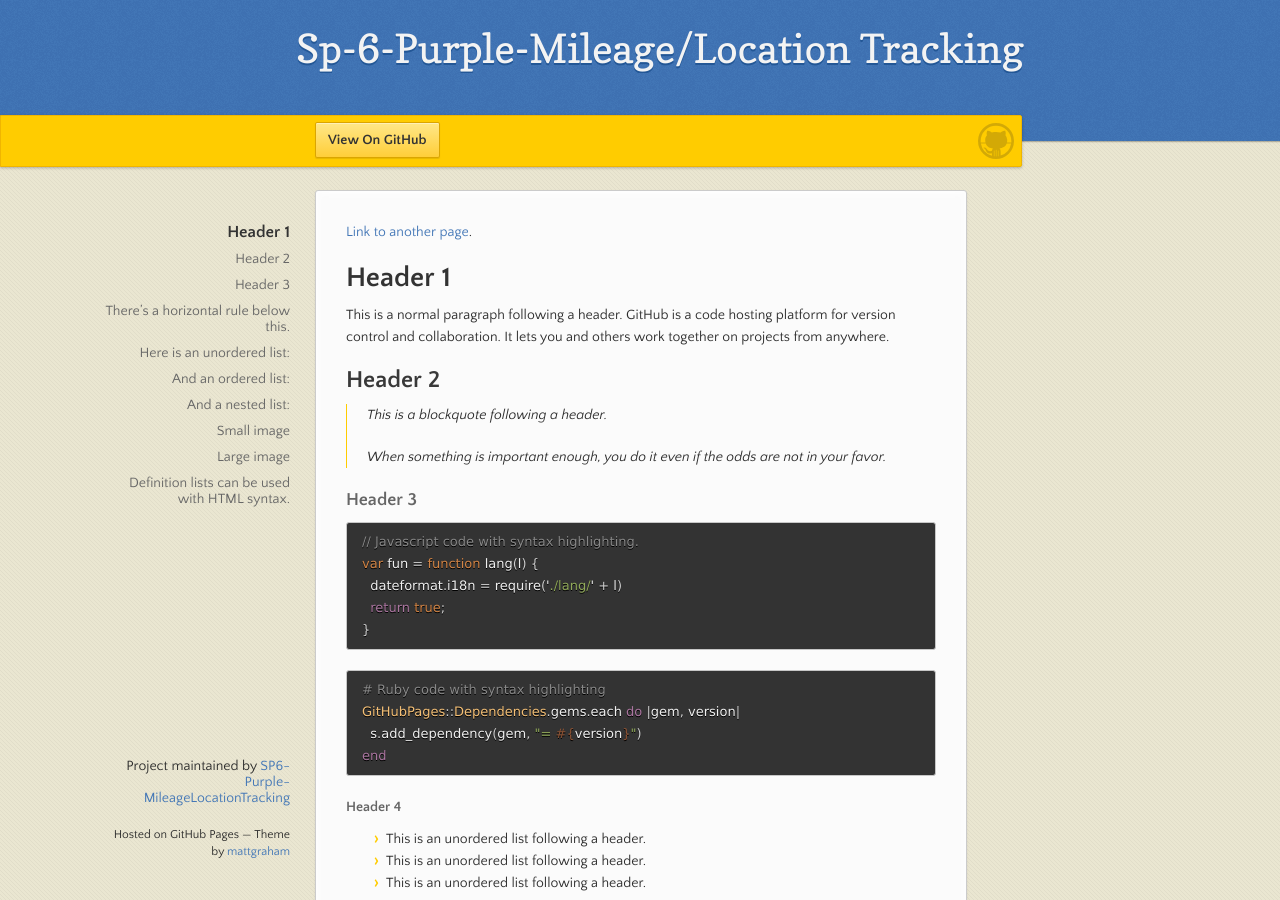
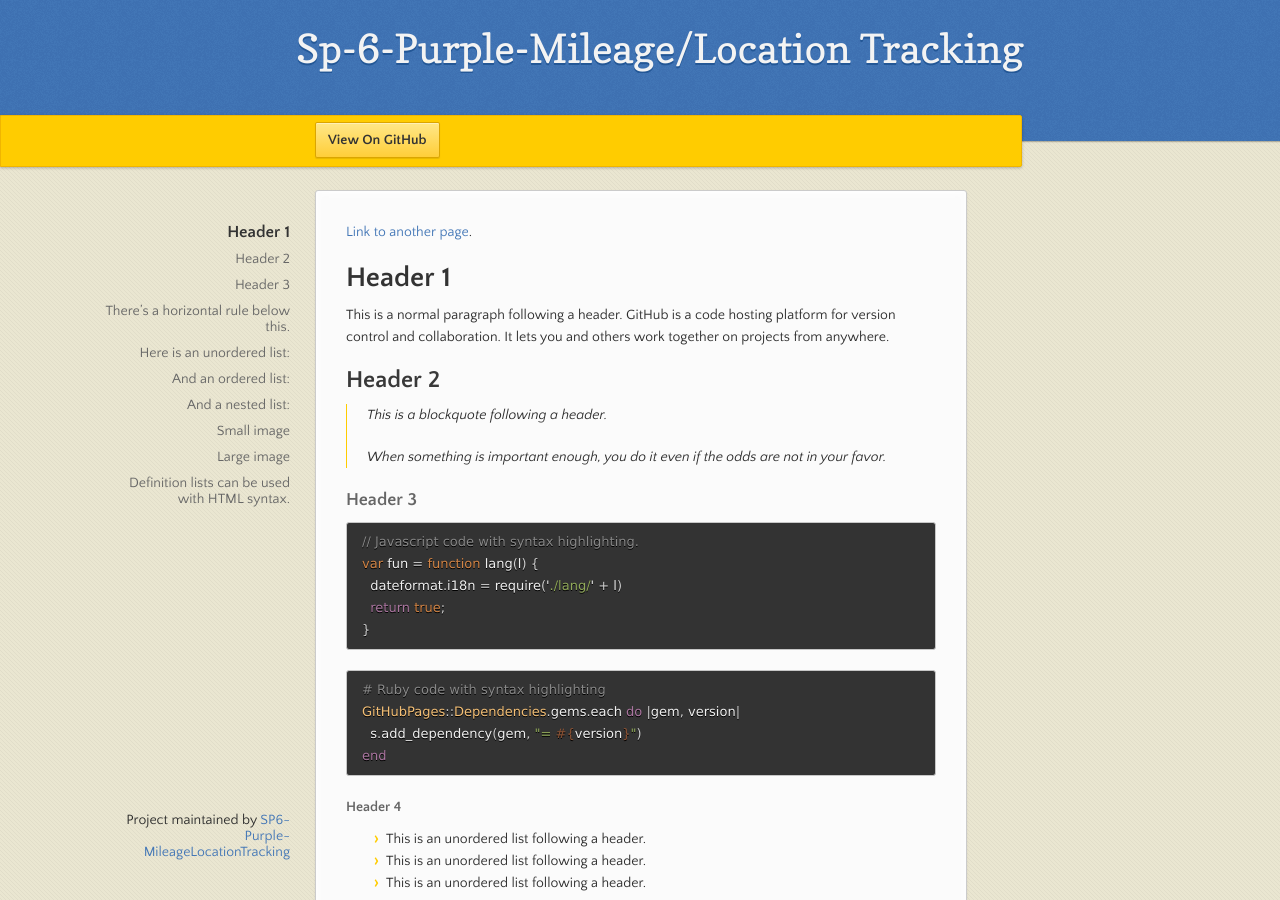
Before and after one commit to SP6-Purple-MileageLocationTracking/SP-6-Purple-MileageLocationTracking.github.io, a Jekyll site: the page built from index.md, in a window 1280 px wide and 900 px high. Built offline with Jekyll 4.4.1, drawn with Linux system fonts in a browser that asks for light colours; the repository's description, which GitHub fills in, is left out.

Commit message:
TestChanges

```diff
--- a/_layouts/default.html
+++ b/_layouts/default.html
@@ -23,8 +23,6 @@
       </header>
 
       <div id="banner">
-        <span id="logo"></span>
-
         <a href="{{ site.github.repository_url }}" class="button fork"><strong>View On GitHub</strong></a>
       </div><!-- end banner -->
 
@@ -40,7 +38,6 @@
         {% if site.github.is_project_page %}
           <p>Project maintained by <a href="{{ site.github.owner_url }}">{{ site.github.owner_name }}</a></p>
         {% endif %}
-        <p><small>Hosted on GitHub Pages &mdash; Theme by <a href="https://twitter.com/mattgraham">mattgraham</a></small></p>
       </footer>
     </div>
   </body>
```
